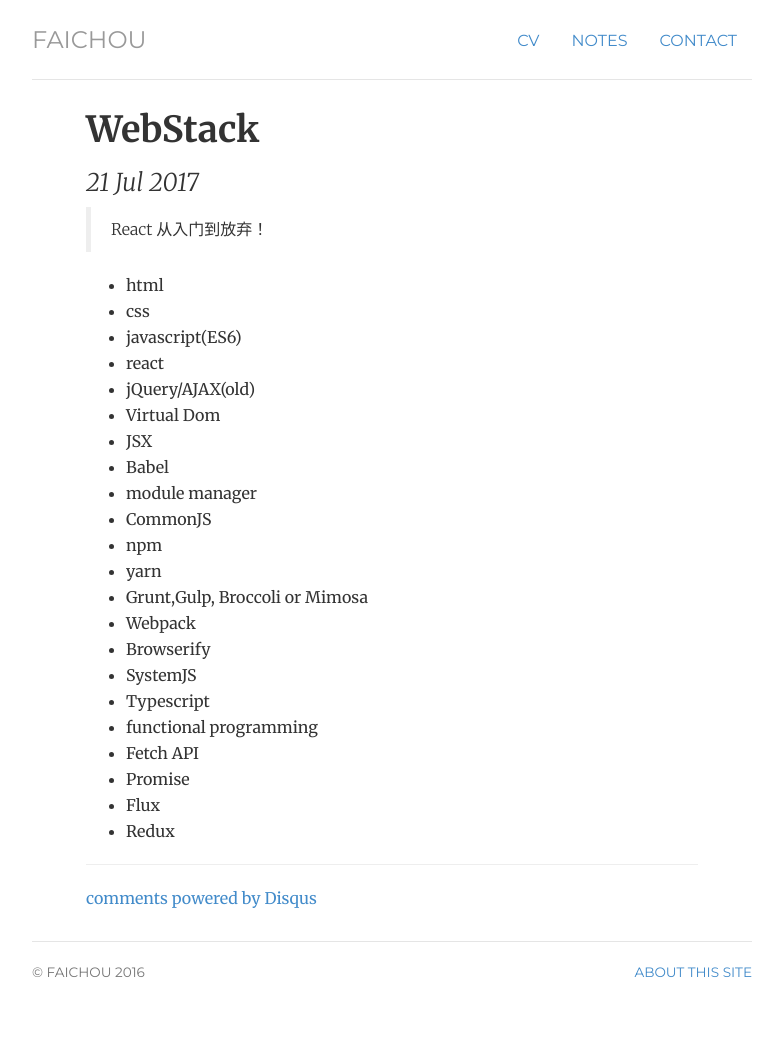
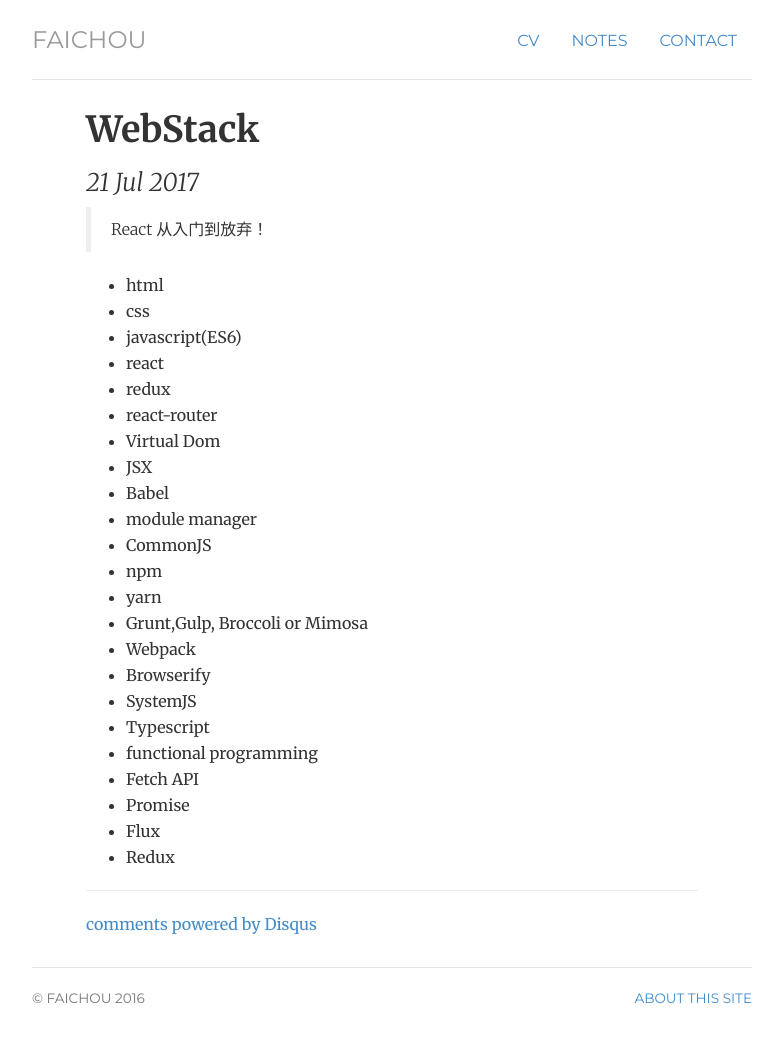
Before and after one commit to FaiChou/faichou.github.io, a Jekyll site: the page built from _posts/2017-07-21-WebStack.md, in a window 1280 px wide. Shown: the whole page, without its empty margins (248-1031 px from the left). Built offline with Jekyll 4.4.1, drawn with Linux system fonts in a browser that asks for light colours; comment, search, counter and statistics services are not loaded; before the commit the page ends 1034 px from its top, so only the background shows below that.

Commit message:
Update 2017-07-21-WebStack.md

```diff
--- a/_posts/2017-07-21-WebStack.md
+++ b/_posts/2017-07-21-WebStack.md
@@ -10,7 +10,8 @@
 - css
 - javascript(ES6)
 - react
-- jQuery/AJAX(old)
+- redux
+- react-router
 - Virtual Dom
 - JSX
 - Babel
```
